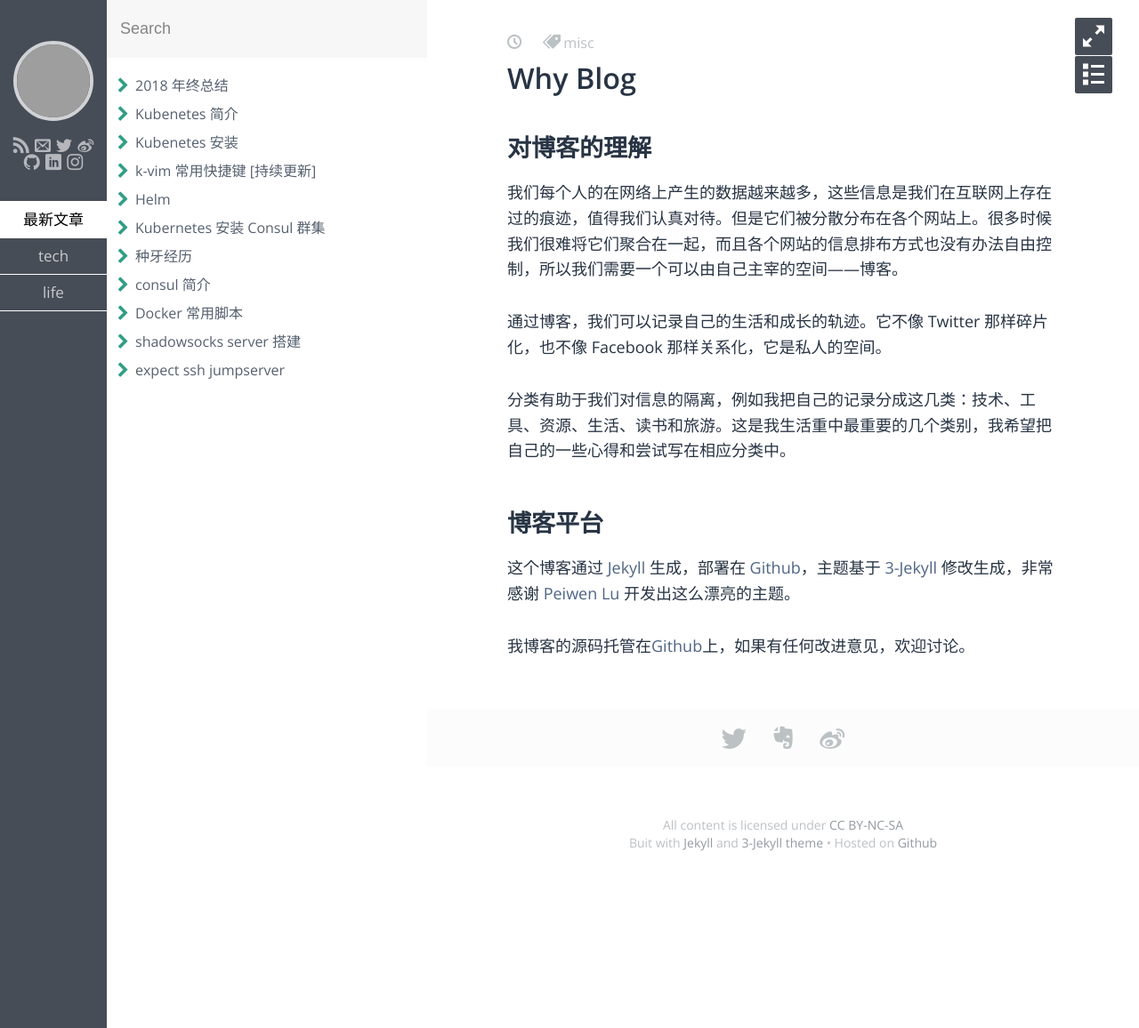
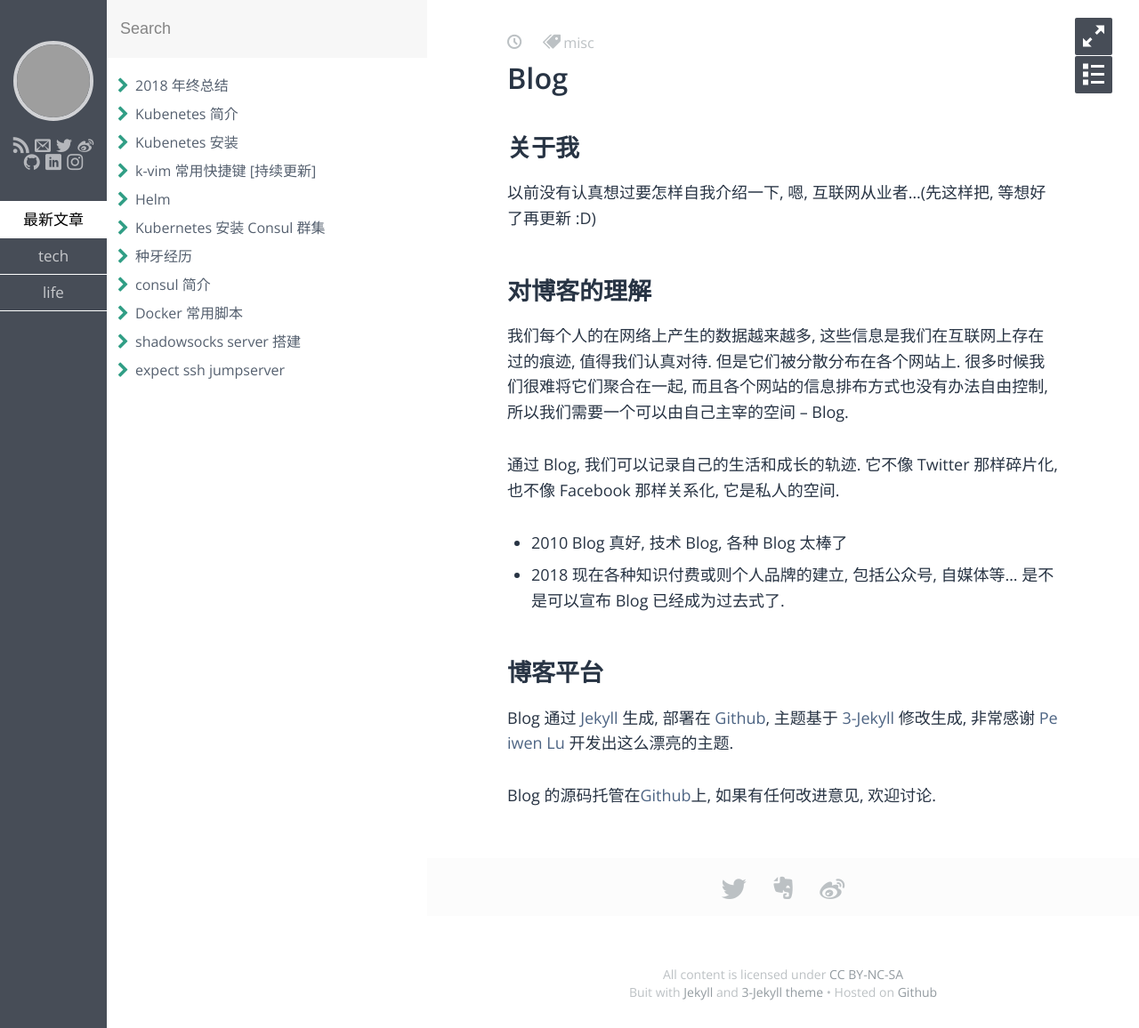
Before and after one commit to hidaen/daen.github.io, a Jekyll site: the page built from index.md, in a window 1280 px wide. Shown: the whole page at 89% size. Built offline with Jekyll 4.4.1, drawn with Linux system fonts in a browser that asks for light colours; some web fonts are replaced; grey boxes are pictures that could not be loaded.

Commit message:
updagte index

```diff
--- a/index.md
+++ b/index.md
@@ -1,5 +1,5 @@
 ---
-title: Why Blog
+title: Blog
 layout: post
 category: misc
 tags: misc
@@ -7,16 +7,21 @@ keywords: blog,index
 description: index
 ---
 
+## 关于我
+
+以前没有认真想过要怎样自我介绍一下, 嗯, 互联网从业者...(先这样把, 等想好了再更新 :D)
+
 ## 对博客的理解
 
-我们每个人的在网络上产生的数据越来越多，这些信息是我们在互联网上存在过的痕迹，值得我们认真对待。但是它们被分散分布在各个网站上。很多时候我们很难将它们聚合在一起，而且各个网站的信息排布方式也没有办法自由控制，所以我们需要一个可以由自己主宰的空间——博客。
+我们每个人的在网络上产生的数据越来越多, 这些信息是我们在互联网上存在过的痕迹, 值得我们认真对待. 但是它们被分散分布在各个网站上. 很多时候我们很难将它们聚合在一起, 而且各个网站的信息排布方式也没有办法自由控制, 所以我们需要一个可以由自己主宰的空间 -- Blog.
 
-通过博客，我们可以记录自己的生活和成长的轨迹。它不像 Twitter 那样碎片化，也不像 Facebook 那样关系化，它是私人的空间。
+通过 Blog, 我们可以记录自己的生活和成长的轨迹. 它不像 Twitter 那样碎片化, 也不像 Facebook 那样关系化, 它是私人的空间.
 
-分类有助于我们对信息的隔离，例如我把自己的记录分成这几类：技术、工具、资源、生活、读书和旅游。这是我生活重中最重要的几个类别，我希望把自己的一些心得和尝试写在相应分类中。
+- 2010 Blog 真好, 技术 Blog, 各种 Blog 太棒了
+- 2018 现在各种知识付费或则个人品牌的建立, 包括公众号, 自媒体等... 是不是可以宣布 Blog 已经成为过去式了.
 
 ## 博客平台
 
-这个博客通过 [Jekyll](http://jekyllrb.com/) 生成，部署在 [Github](https://pages.github.com)，主题基于 [3-Jekyll](https://github.com/P233/3-Jekyll) 修改生成，非常感谢 [Peiwen Lu](https://github.com/P233) 开发出这么漂亮的主题。
+Blog 通过 [Jekyll](http://jekyllrb.com/) 生成, 部署在 [Github](https://pages.github.com), 主题基于 [3-Jekyll](https://github.com/P233/3-Jekyll) 修改生成, 非常感谢 [Peiwen Lu](https://github.com/P233) 开发出这么漂亮的主题.
 
-我博客的源码托管在[Github](https://github.com/hidaen/daen.github.io)上，如果有任何改进意见，欢迎讨论。
+Blog 的源码托管在[Github](https://github.com/hidaen/daen.github.io)上, 如果有任何改进意见, 欢迎讨论.
```
